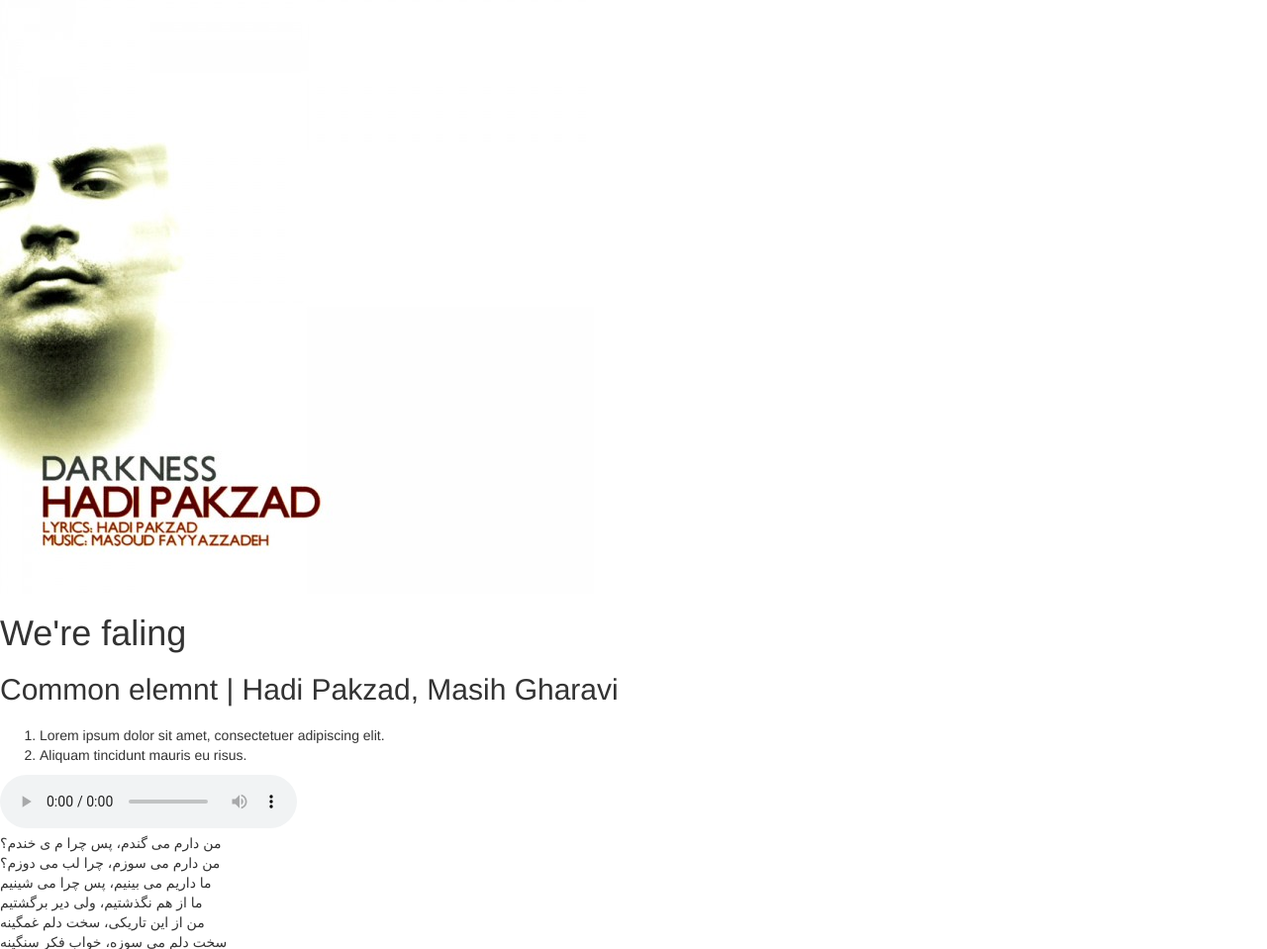
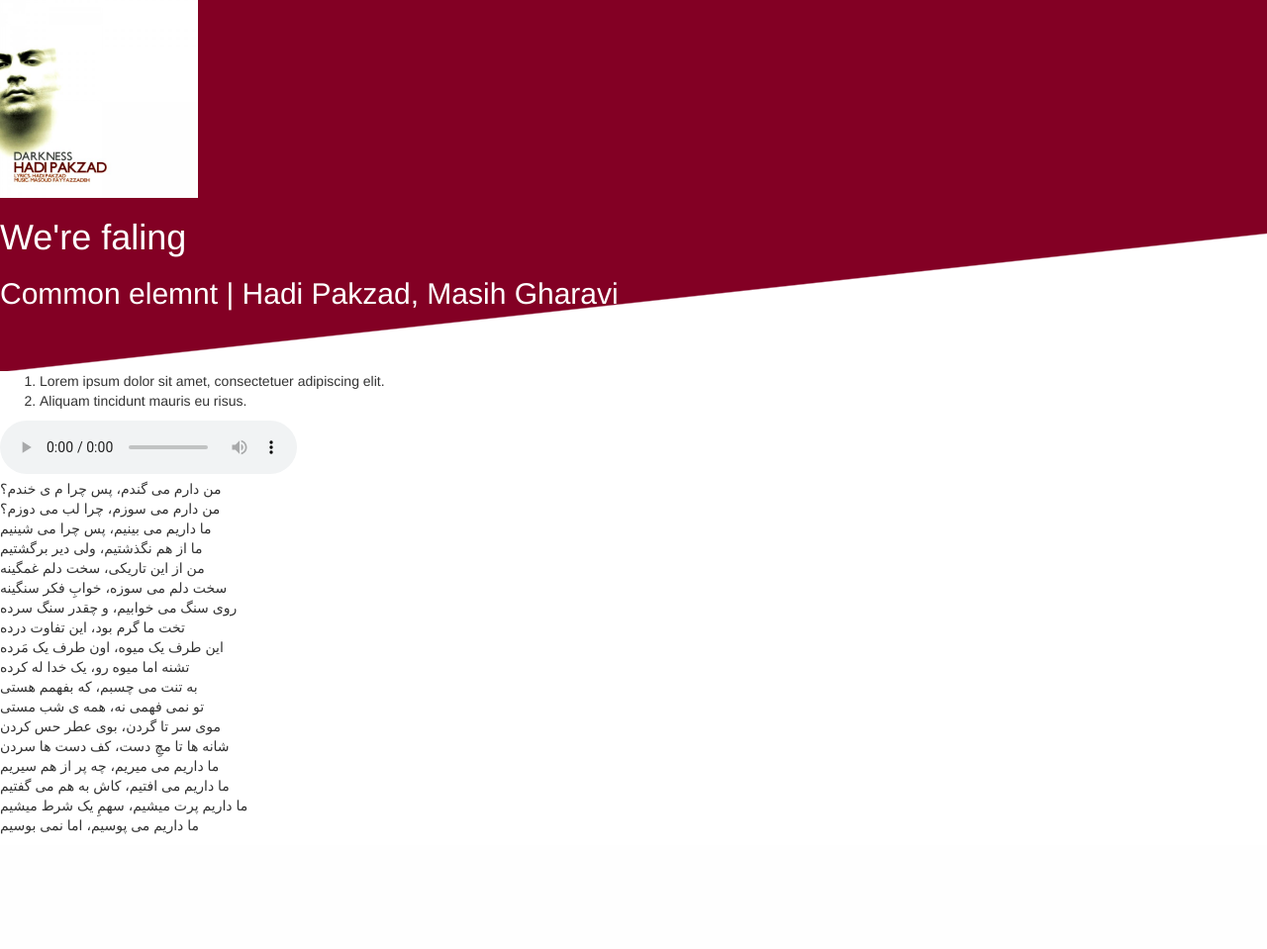
Before and after one commit to mehrad77/Project-M, a PHP site: page / in a window 1280 px wide. Shown: the top 959 px of the page at 99% size. After the commit the page ends 843 px from the top, so only its background shows below. Run offline with PHP 8.4, Linux system fonts and the light colour scheme.

Commit message:
adding CSS style

```diff
--- a/css/style.css
+++ b/css/style.css
@@ -1,3 +1,25 @@
+body {
+	direction:ltr;
+	margin: auto;
+}
 .bold {
     font-weight: bold;
 }
+/*****************************************
+******* top section (music player) *******
+ *****************************************/
+
+.musicInfoSec {
+  background:
+  linear-gradient(to bottom right, #830024 50.1%, transparent 50.6%) no-repeat bottom, /* bottom part */
+  linear-gradient(0deg, #830024, #830024) no-repeat top; /* top portion */
+  color: white;
+  padding-bottom: 3em;
+  background-size: 100% 10em, 100% calc(100% - 10em)
+}
+.mainCover{
+	max-width:200px;
+}
+{
+
+}
```
